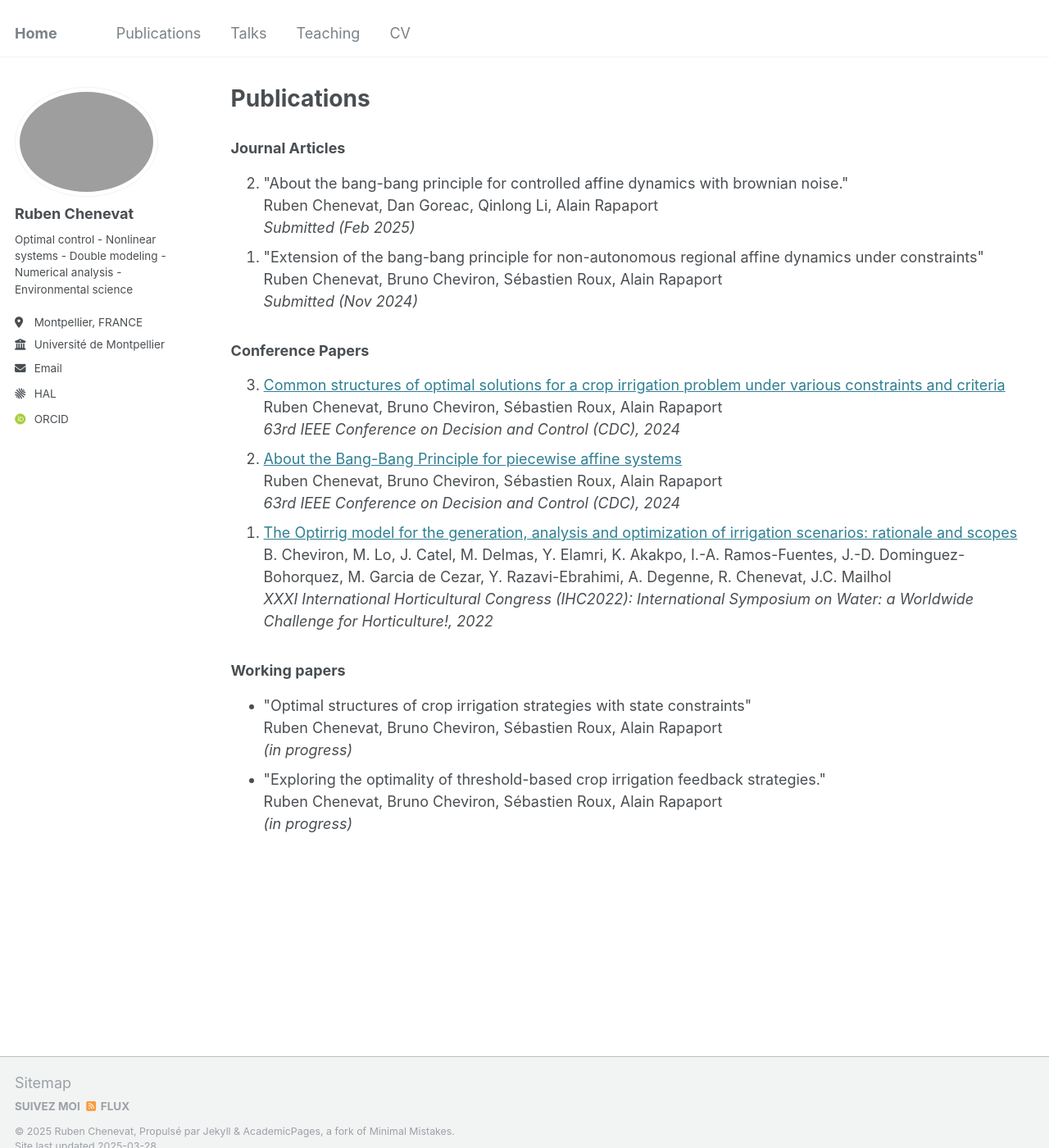
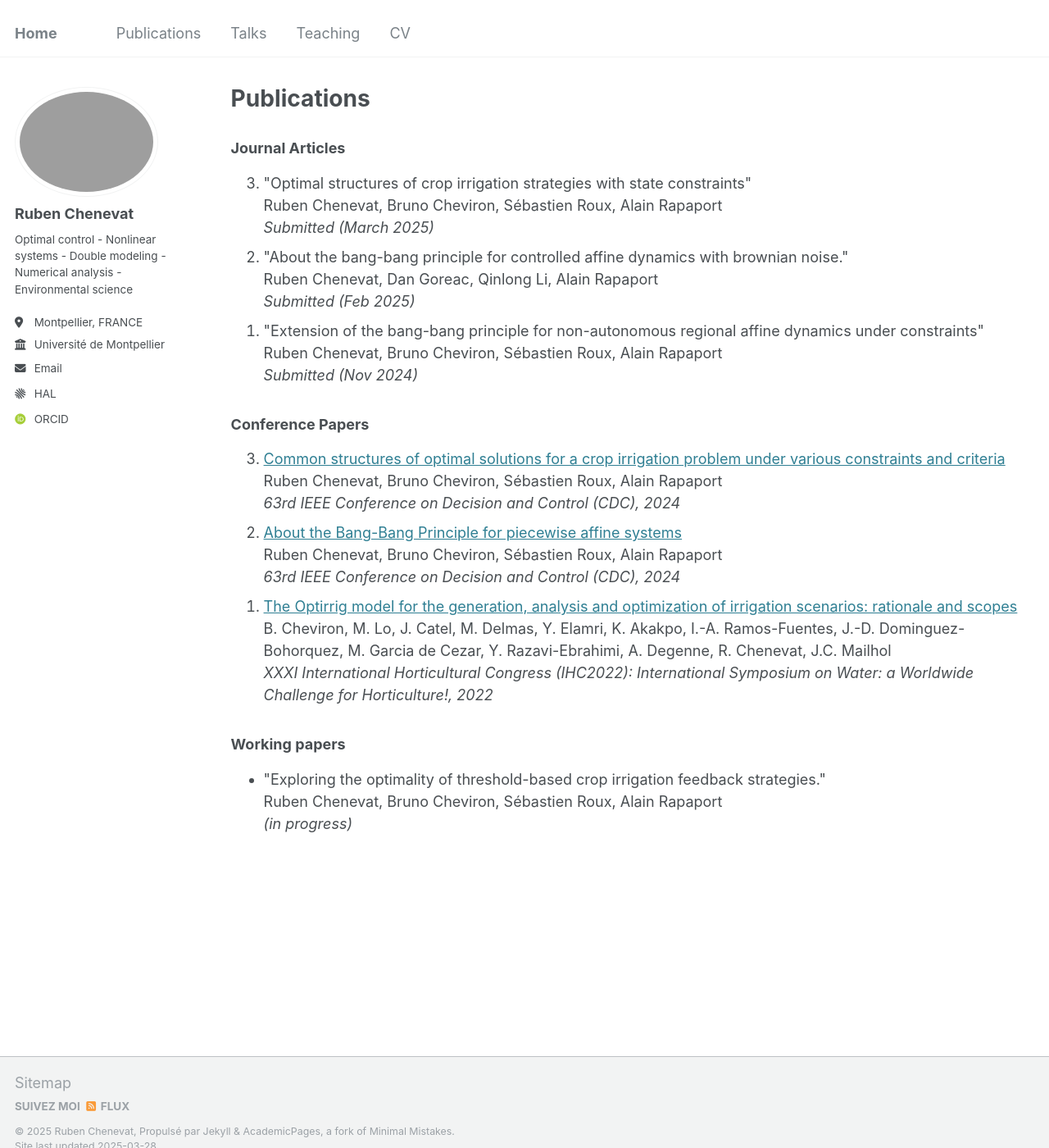
Before and after one commit to rubenchenevat/rubenchenevat.github.io, a Jekyll site: the page built from _pages/publications.html, in a window 1280 px wide and 1400 px high. Shown: the whole window at 82% size. Built offline with Jekyll 4.4.1, drawn with Linux system fonts in a browser that asks for light colours; some web fonts are replaced; part of the change alters nothing that is shown.

Commit message:
Update publications.html

```diff
--- a/_pages/publications.html
+++ b/_pages/publications.html
@@ -39,6 +39,11 @@ author_profile: true
 
 <ol reversed>
     <li>
+        "Optimal structures of crop irrigation strategies with state constraints"<br>
+        Ruben Chenevat, Bruno Cheviron, Sébastien Roux, Alain Rapaport<br>
+        <em>Submitted (March 2025)</em>
+    </li>
+    <li>
         "About the bang-bang principle for controlled affine dynamics with brownian noise."<br>
         Ruben Chenevat, Dan Goreac, Qinlong Li, Alain Rapaport<br>
         <em>Submitted (Feb 2025)</em>
@@ -74,11 +79,6 @@ author_profile: true
 
 <ul>
     <li>
-        "Optimal structures of crop irrigation strategies with state constraints"<br>
-        Ruben Chenevat, Bruno Cheviron, Sébastien Roux, Alain Rapaport<br>
-        <em>(in progress)</em>
-    </li>
-    <li>
         "Exploring the optimality of threshold-based crop irrigation feedback strategies."<br>
         Ruben Chenevat, Bruno Cheviron, Sébastien Roux, Alain Rapaport<br>
         <em>(in progress)</em>
```
